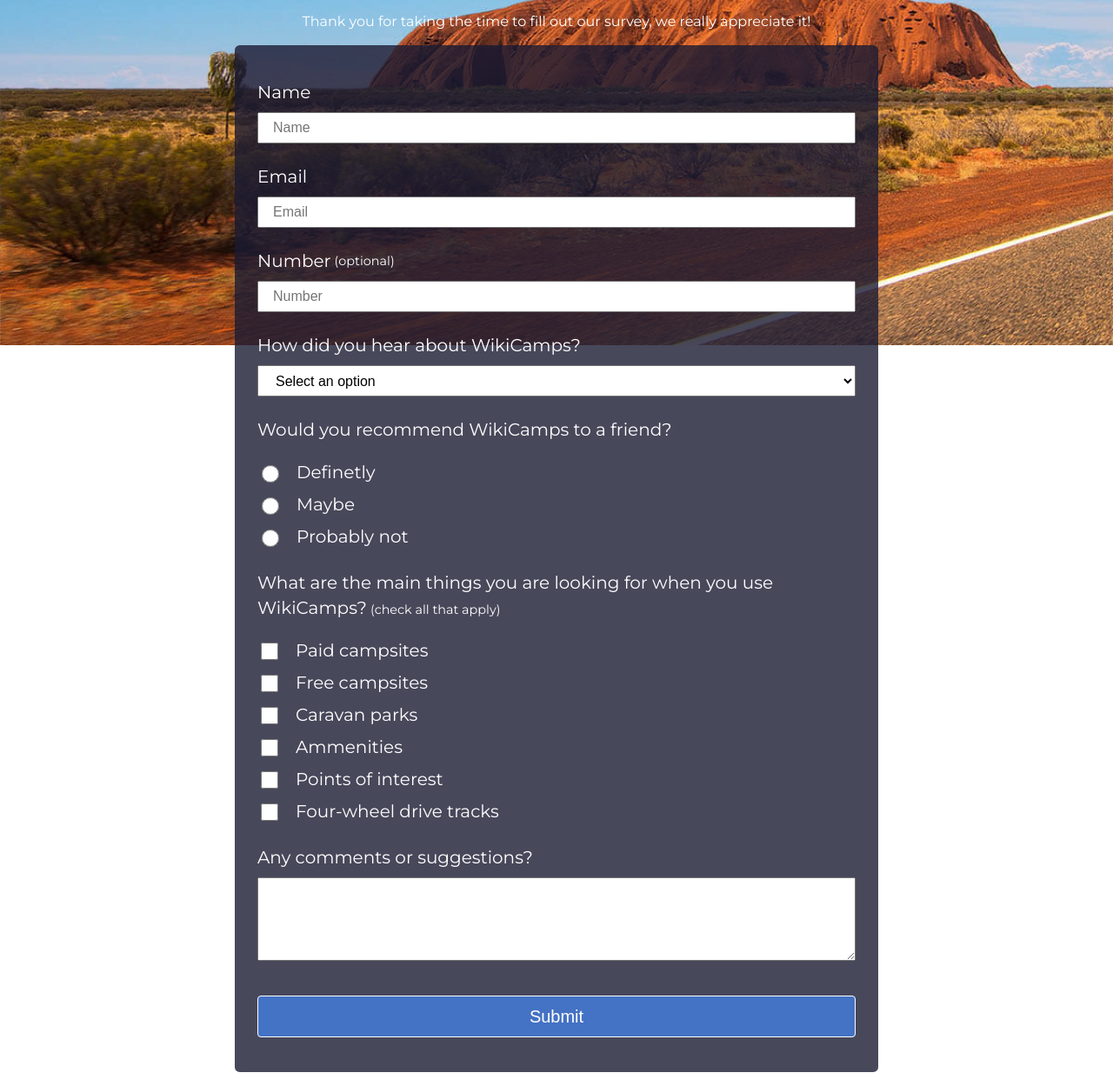
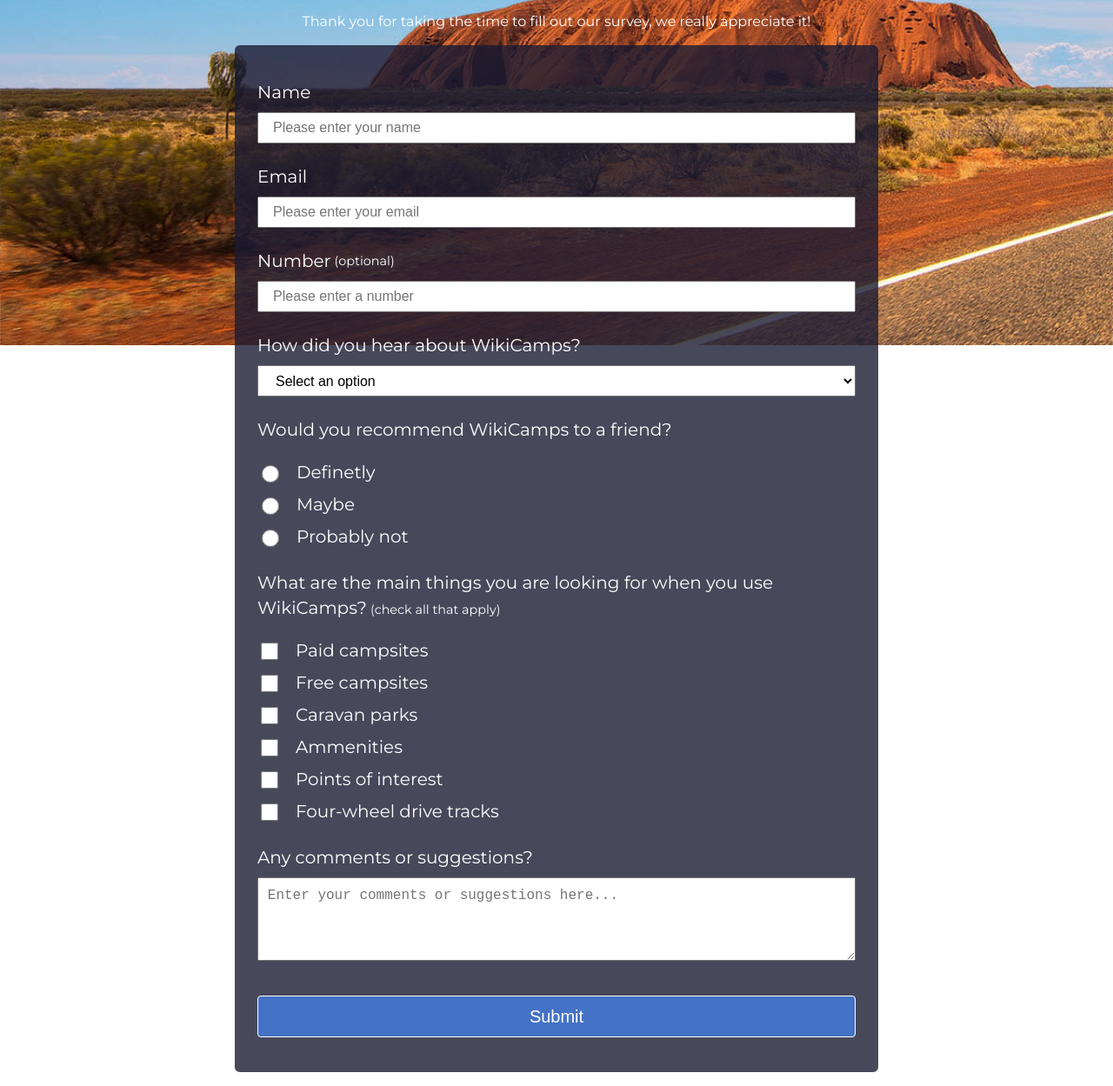
Before and after one commit to rstainsby/freecodecamp-responsive-web-design, a plain HTML site: page survey-form/index.html in a window 1280 px wide. Shown: the part 403-1652 px from the top of the page at 87% size. Drawn offline with Linux system fonts and the light colour scheme.

Commit message:
improved placeholder text and styling

```diff
--- a/survey-form/index.html
+++ b/survey-form/index.html
@@ -18,15 +18,15 @@
             <form id="survey-form">
                 <div class="form-group">
                     <label id="name-label" for="name">Name</label>
-                    <input id="name" class="form-control" type="text" placeholder="Name" required/>
+                    <input id="name" class="form-control" type="text" placeholder="Please enter your name" required/>
                 </div>
                 <div class="form-group">
                     <label id="email-label" for="email">Email</label>
-                    <input id="email" class="form-control" type="email" placeholder="Email" required/>
+                    <input id="email" class="form-control" type="email" placeholder="Please enter your email" required/>
                 </div>
                 <div class="form-group">
                     <label id="number-label" for="number">Number <span class="info-text">(optional)</span></label>
-                    <input id="number" class="form-control" type="number" min="10" max="120" pattern="[0-9]*" placeholder="Number"/>
+                    <input id="number" class="form-control" type="number" min="10" max="120" pattern="[0-9]*" placeholder="Please enter a number"/>
                 </div>
                 <div class="form-group">
                     <label id="dropdown-label" for="dropdown">How did you hear about WikiCamps?</label>
@@ -83,7 +83,7 @@
                 </div>
                 <div class="form-group">
                     <label id="comments-or-suggestions-label" for="comments-or-suggestions">Any comments or suggestions?</label>
-                    <textarea id="comments-or-suggestions" class="input-textarea"></textarea>
+                    <textarea id="comments-or-suggestions" class="input-textarea" placeholder="Enter your comments or suggestions here..."></textarea>
                 </div>
                 <button id="submit" type="submit">Submit</button>
             </form>
--- a/survey-form/styles.css
+++ b/survey-form/styles.css
@@ -86,7 +86,7 @@ h1 {
     min-height: 6rem;
     width: 100%;
     padding: 0.675rem;
-    font-size: inherit;
+    font-size: 1rem;
 }
 
 .info-text {
```
